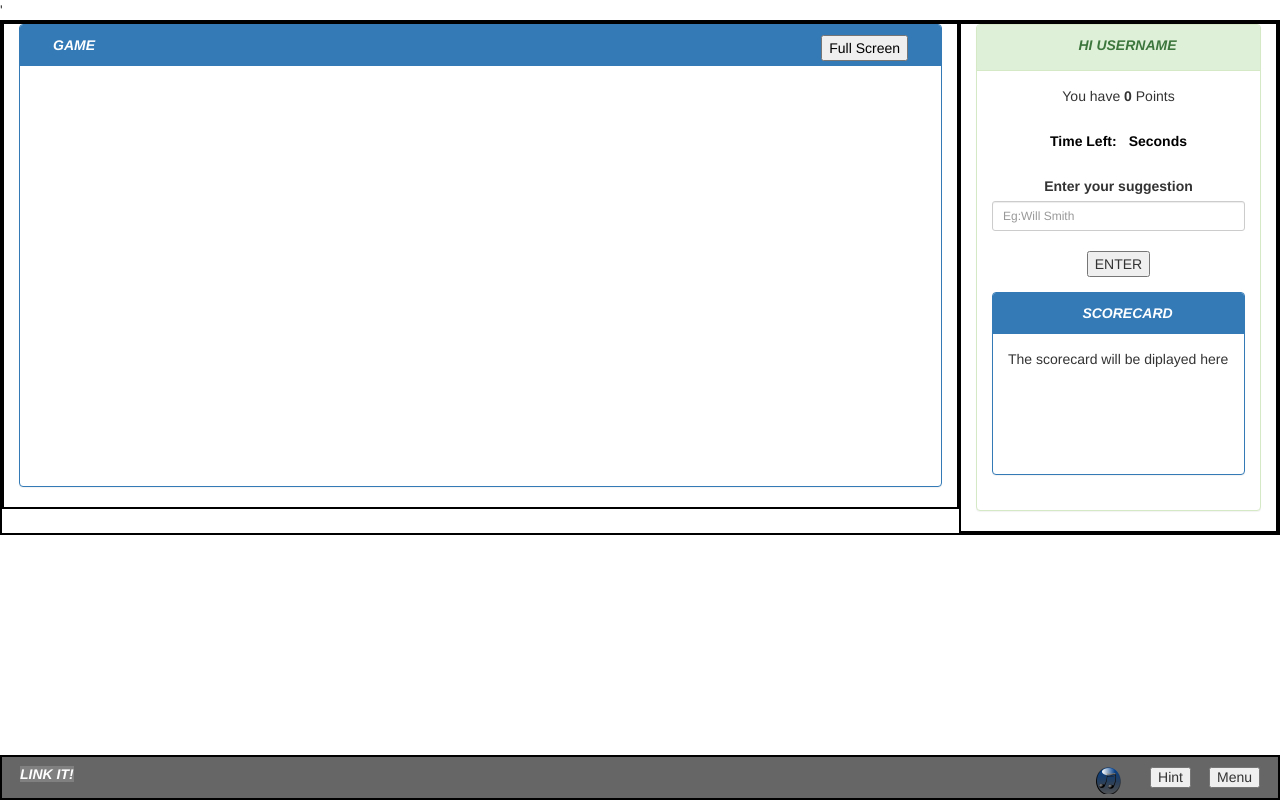
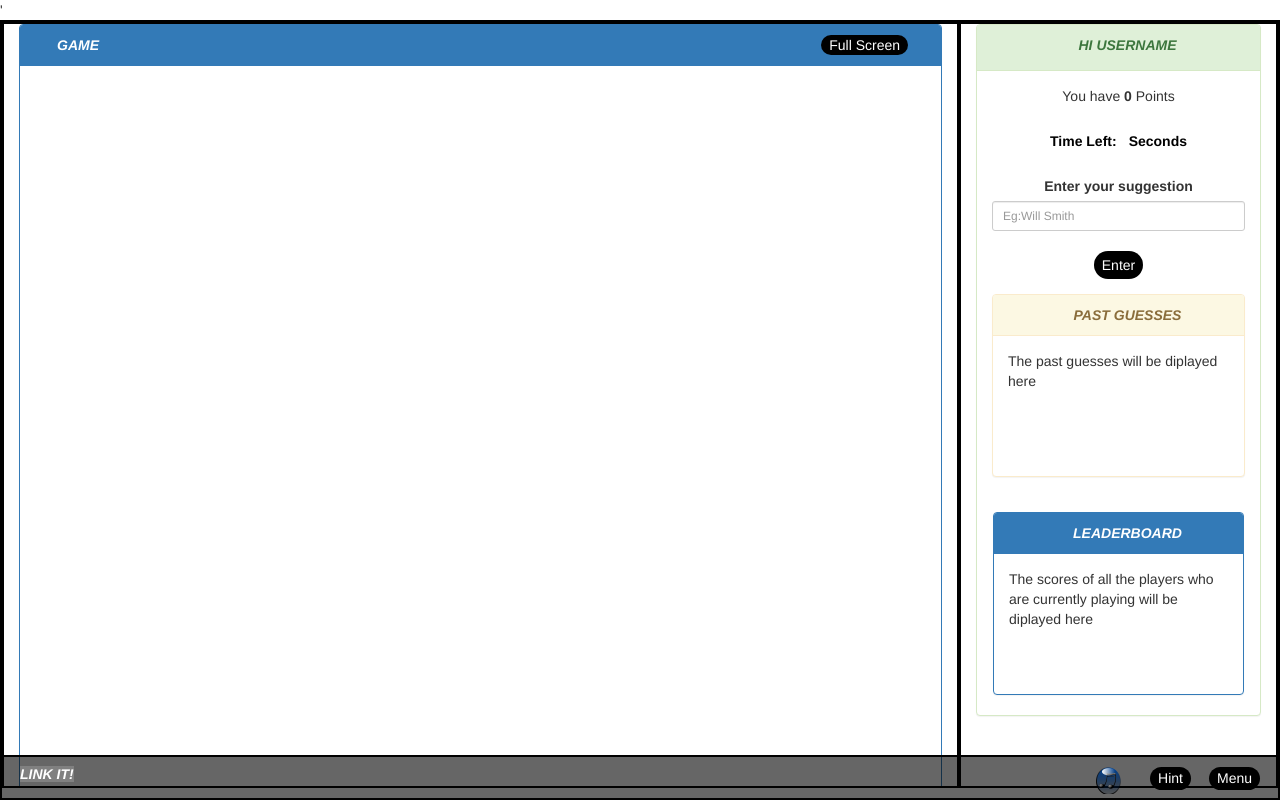
Before and after one commit to faisalvora12/Link-It, a plain HTML site: page main.html in a window 1280 px wide. Drawn offline with nearby package versions, Linux system fonts and the light colour scheme; some packages are replaced by stand-ins of ours; no server answers; a script that the page names is missing.

Commit message:
Changed the dimensions of the panels. Added a past guesses panel. Changed the button style.

```diff
--- a/main.html
+++ b/main.html
@@ -37,14 +37,14 @@
 <!--    main body of html  -->
 <body>
 <!--        Web Page Coding            -->
-<div class="container-fluid">
+<div class="container-fluid" style="height: 96vh; overflow-y: hidden">
 
-	<div class="row" class="wrap" style="border: 2px solid black;height:100%">
-		<div class="col-xs-12 col-md-8 col-lg-9" style="border: 2px solid black">
-			<div id="full" class="panel panel-primary">
-				<div id="full4" class="panel-heading"><i style="margin-left: 18px"><b>GAME</b></i> <input id="fullb" type="button" onClick="fullscreen()" value="Full Screen" style="color: black;float: right;margin-right: 18px"></div>
-				<div id="full2" class="panel-body" style="min-height: 420px;word-wrap: break-word">
-					  <div id="full3" class="dragscroll" style="height: 390px; width: 100%; overflow: scroll;cursor : -webkit-grab">
+	<div class="row" class="wrap" style="border: 2px solid black;height:96vh; overflow-y: hidden; min-height: 100%">
+		<div class="col-xs-12 col-md-8 col-lg-9" style="border: 2px solid black; height: 96vh">
+			<div id="full" class="panel panel-primary" style="height: 96vh">
+				<div id="full4" class="panel-heading"><i style="padding: 4px; margin-left: 18px; height: 96vh"><b>GAME</b></i> <input id="fullb" type="button" onClick="fullscreen()" value="Full Screen" style="color: white;float: right;margin-right: 18px; border: 0; outline: 0; border-radius: 20px; padding: 0px 8px; background: black"></div>
+				<div id="full2" class="panel-body" style="min-height: 420px;word-wrap: break-word; height: 96vh">
+					  <div id="full3" class="dragscroll" style="height: 96vh; width: 100%; overflow: scroll;cursor : -webkit-grab">
 						<canvas id="springydemo" width="1000" height="480" />
 
 					</div>
@@ -53,7 +53,7 @@
 			</div>
 		</div>
 		<div>
-			<div class="col-xs-12 col-md-4 col-lg-3" style="border: 2px solid black">
+			<div class="col-xs-12 col-md-4 col-lg-3" style="border: 2px solid black; height: 100vh; min-height: 100%; overflow-y: hidden">
 				<div class="panel panel-success">
 					<div class="panel-heading text-center" ><i style="margin-left: 18px"><b>HI <label id="username" style="max-width: 140px; word-wrap: break-word">USERNAME</label></b></i></div>
 					<div class="panel-body" style="min-height: 415px;word-wrap: break-word">
@@ -69,14 +69,20 @@
 							<div style="text-align:center">
                                 <label for="inputdefault">Enter your suggestion</label>
 								<input  id="inputsm" type="text" placeholder="Eg:Will Smith" class="form-control input-sm"><br>
-								<input type="button" onClick="enter()" value="ENTER">
+								<input id= "enter" type="button" onClick="enter()" value="Enter" style="border: 0; outline: 0; border-radius: 20px; background: black; color: white; padding: 4px 8px">
 							</div>
 						</div>
-						<div class="panel panel-primary">
-							<div class="panel-heading text-center"><i style="margin-left: 18px"><b>SCORECARD</b></i>
+						<div class="panel panel-warning">
+							<div class="panel-heading text-center"><i style="margin-left: 18px"><b>PAST GUESSES</b></i>
 							</div>
-							<div class="panel-body" style="min-height: 140px;overflow-y: scroll;word-wrap: break-word">The scorecard will be diplayed here
+							<div class="panel-body" style="min-height: 140px;overflow-y: scroll;word-wrap: break-word">The past guesses will be diplayed here
 							</div>
+						</div>
+					</div>
+					<div class="panel panel-primary" style="margin-left: 16px; margin-right: 16px">
+						<div class="panel-heading text-center"><i style="margin-left: 18px"><b>LEADERBOARD</b></i>
+						</div>
+						<div class="panel-body" style="min-height: 140px;overflow-y: scroll;word-wrap: break-word">The scores of all the players who are currently playing will be diplayed here
 						</div>
 					</div>
 				</div>
@@ -84,8 +90,8 @@
 		</div>
 		<div class="footer" style="border: 2px solid black;height: 45px">
 			<H5 style="margin-left: 18px"><i><b style="color: white;background-color: grey">LINK IT!</b></i>
-                <input type="button" onClick="menu()" value="Menu" style="float: right;margin-right: 18px">
-				<input type="button" onClick="hint()" value="Hint" style="float: right;margin-right: 18px">
+                <input type="button" onClick="menu()" value="Menu" style="float: right;margin-right: 18px; border: 0; outline: 0; border-radius: 20px; background: black; color: white; padding: 4px 8px">
+				<input type="button" onClick="hint()" value="Hint" style="float: right;margin-right: 18px; border: 0; outline: 0; border-radius: 20px; background: black; color: white; padding: 4px 8px">
 				<input type="button" onClick="music()" class="mybutton" name="music" style="float: right">
 
 			</H5>
```
